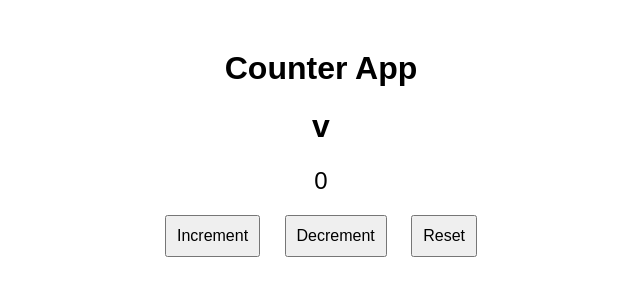
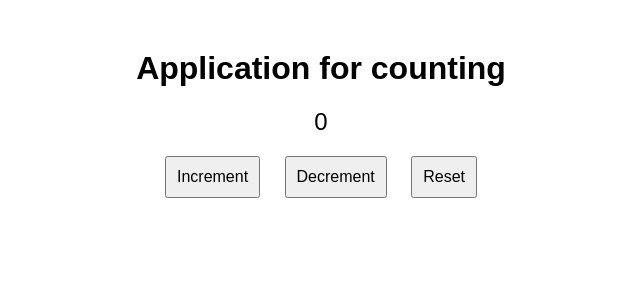
Before and after one commit to Rabunia/demo-miniproject, a plain HTML site: page index.html in a window 1280 px wide. Shown: the whole page, without its empty margins (319-959 px from the left). Drawn offline with Linux system fonts and the light colour scheme.

Commit message:
header changed to application for counting

```diff
--- a/index.html
+++ b/index.html
@@ -24,8 +24,7 @@
 </head>
 <body>
 
-    <h1>Counter App</h1>
-    <h1>v</h1>
+    <h1>Application for counting</h1>
     <div id="counter">0</div>
 
     <button onclick="increment()">Increment</button>
```
